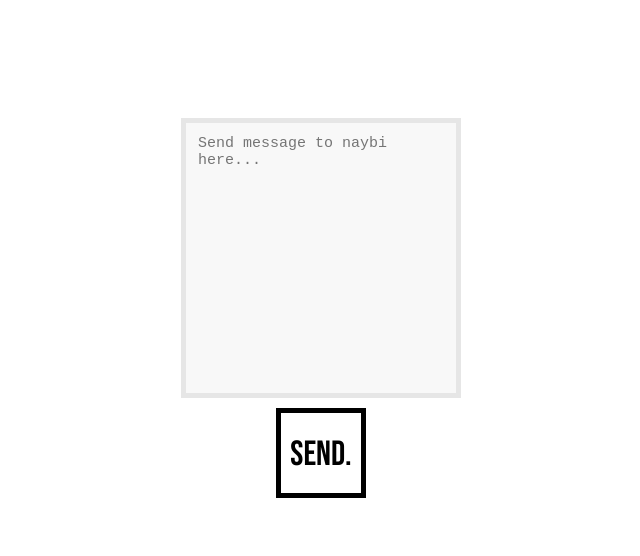
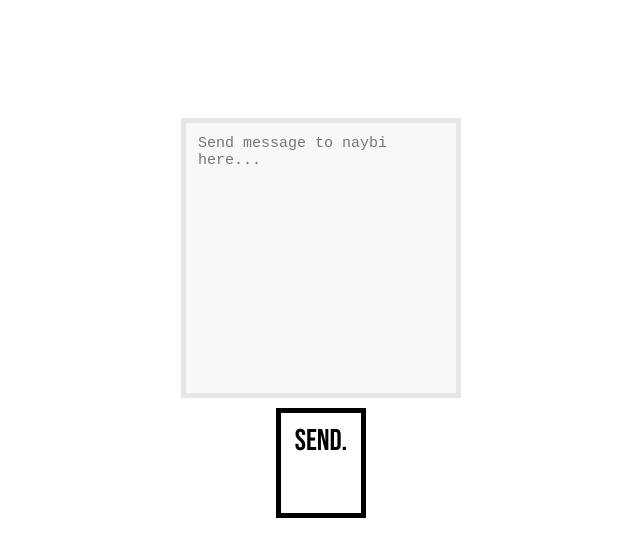
Before and after one commit to naybiblu/naybiblu.is-not-a.dev, a plain HTML site: page main/shout-out.html in a window 1280 px wide. Shown: the whole page, without its empty margins (319-959 px from the left). Drawn offline with Linux system fonts and the light colour scheme.

Commit message:
Update shout-out.css

```diff
--- a/src/css/shout-out.css
+++ b/src/css/shout-out.css
@@ -1,5 +1,4 @@
 body {
-  font-family: "Bebas Neue", cursive;
   padding-top: 110px;
 }
 
@@ -12,20 +11,22 @@ div {
   text-align: center;
 }
 
-#send {
-  cursor: pointer;
+#button {
+  border: 5px solid black;
+  color: black;
+  font-size: 30px;
+  width: 80px;
+  height:80px;
+  padding-top: 10px;
+  padding-bottom: 10px;
+  margin-top: 10px;
+  font-family: "Bebas Neue", cursive;
   -webkit-tap-highlight-color: transparent;
 }
 
-#button {
-  border: 5px solid black;
-  color: black;
-  font-size: 35px;
-  width: 80px;
-  height: 50px;
-  padding-top: 20px;
-  padding-bottom: 10px;
-  margin-top: 10px;
+#button:hover {
+  background-color: black;
+  color: white;
 }
 
 textarea {
```
